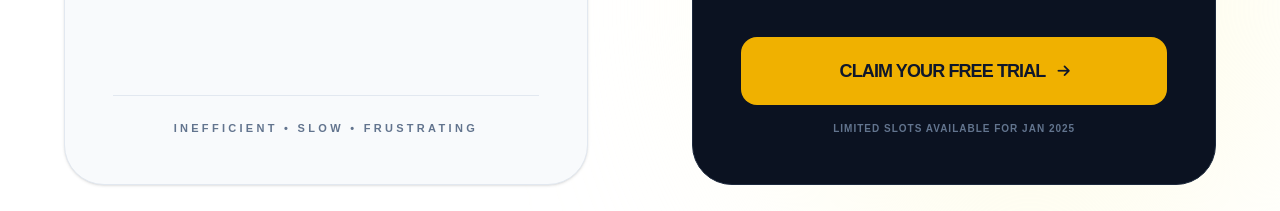
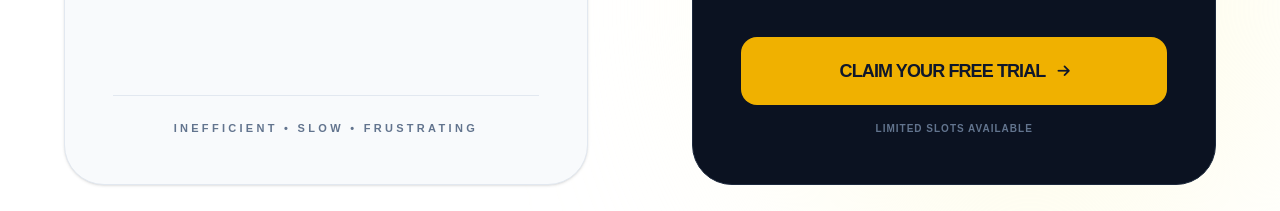
Before and after one commit to syffaddy/learn-italiano, a Next.js app: page / in a window 1280 px wide. Shown: the part 2720-2931 px from the top of the page. Built offline with nearby package versions, Linux system fonts and the light colour scheme.

Commit message:
Update availability message for January 2025

```diff
--- a/app/components/Comparison.tsx
+++ b/app/components/Comparison.tsx
@@ -135,7 +135,7 @@ export default function Comparison() {
                   <i className="fas fa-arrow-right ml-3 text-sm"></i>
                 </a>
                 <p className="text-center text-[10px] text-slate-500 mt-4 font-bold uppercase tracking-widest">
-                  Limited Slots Available for Jan 2025
+                  Limited Slots Available
                 </p>
               </div>
             </div>
```
